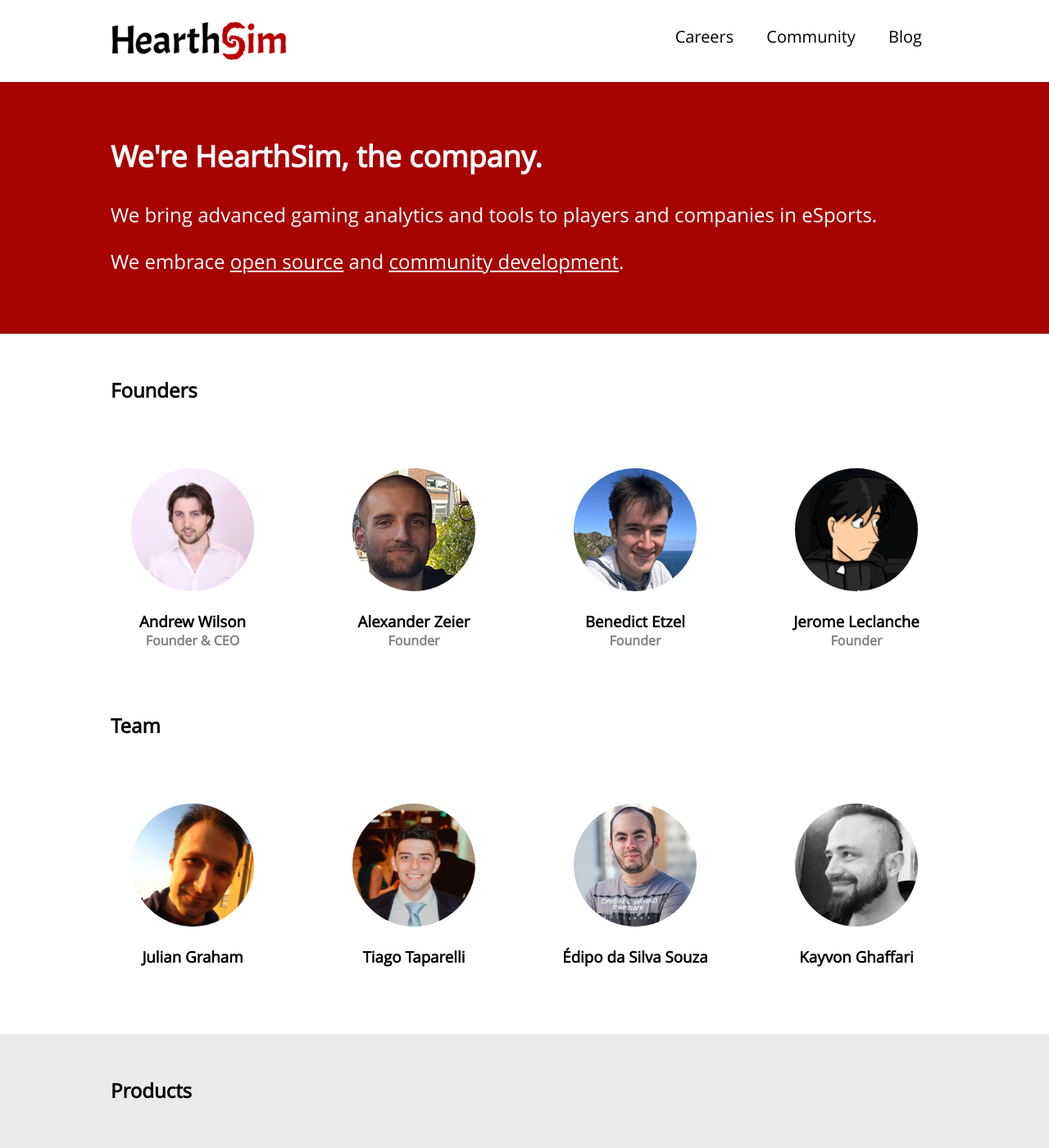
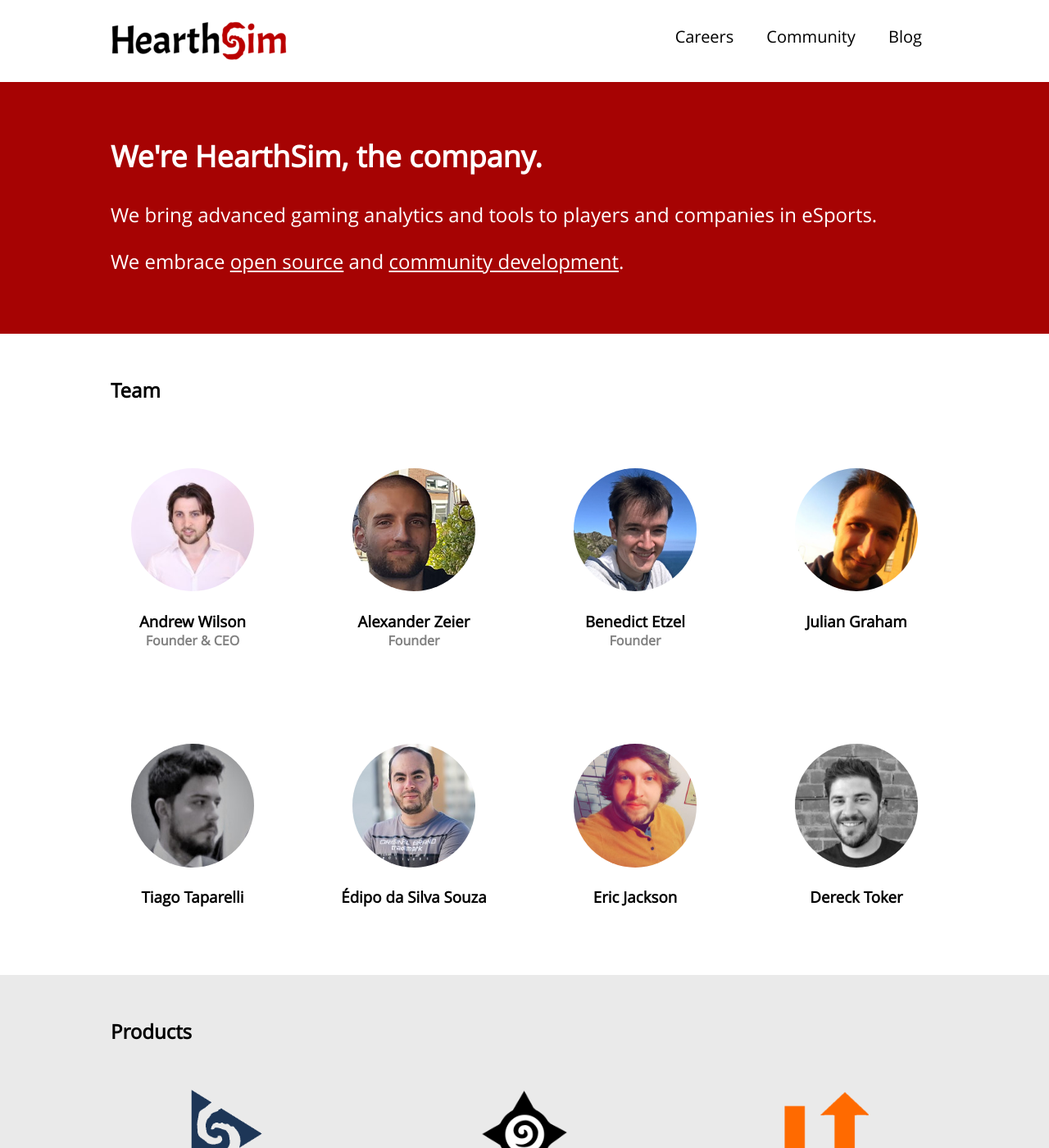
Before and after one commit to HearthSim/hearthsim.net, a Jekyll site: the page built from index.html, in a window 1280 px wide and 1400 px high. Shown: the whole window at 82% size. Built offline with Jekyll 4.4.1, drawn with Linux system fonts in a browser that asks for light colours.

Commit message:
Update team members

```diff
--- a/index.html
+++ b/index.html
@@ -11,7 +11,7 @@
 </section>
 <section id="team">
 	<div class="container">
-		<h2 class="section-header">Founders</h2>
+		<h2 class="section-header">Team</h2>
 	</div>
 	<div class="container breakout">
 		<div class="row team-listing">
@@ -45,22 +45,6 @@
 			<div class="member">
 				<div class="card">
 					<figure>
-						<img src="static/jerome.png" alt="Jerome Leclanche" />
-					</figure>
-					<h3>Jerome Leclanche</h3>
-					<h4>Founder</h4>
-				</div>
-			</div>
-		</div>
-	</div>
-	<div class="container">
-		<h2 class="section-header">Team</h2>
-	</div>
-	<div class="container breakout">
-		<div class="row team-listing">
-			<div class="member">
-				<div class="card">
-					<figure>
 						<img src="static/julian.jpg" alt="Julian Graham" />
 					</figure>
 					<h3>Julian Graham</h3>
@@ -85,9 +69,17 @@
 			<div class="member">
 				<div class="card">
 					<figure>
-						<img src="static/kayvon.jpg" alt="Kayvon Ghaffari" />
+						<img src="static/eric.jpg" alt="Eric Jackson" />
 					</figure>
-					<h3>Kayvon Ghaffari</h3>
+					<h3>Eric Jackson</h3>
+				</div>
+			</div>
+			<div class="member">
+				<div class="card">
+					<figure>
+						<img src="static/dereck.jpg" alt="Dereck Toker" />
+					</figure>
+					<h3>Dereck Toker</h3>
 				</div>
 			</div>
 		</div>
```
Also changed, not shown: jerome/index.html (deleted, +0 -12 lines), static/dereck.jpg (added), static/eric.jpg (added), static/jerome.png (deleted), static/kayvon.jpg (deleted), static/tiago.jpg.
